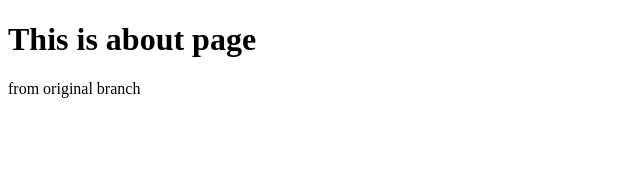
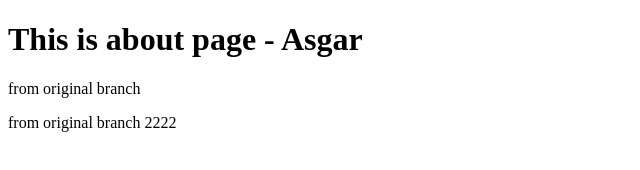
Before and after one commit to AsgarovAsgar/openai-css-project, a plain HTML site: page about.html in a window 1280 px wide. Shown: the whole page, without its empty margins (0-640 px from the left). Drawn offline with Linux system fonts and the light colour scheme.

Commit message:
add changes to about

```diff
--- a/about.html
+++ b/about.html
@@ -6,7 +6,8 @@
   <title>Document</title>
 </head>
 <body>
-  <h1>This is about page</h1>
+  <h1>This is about page - Asgar</h1>
   <p>from original branch</p>
+  <p>from original branch 2222</p>
 </body>
 </html>
```
